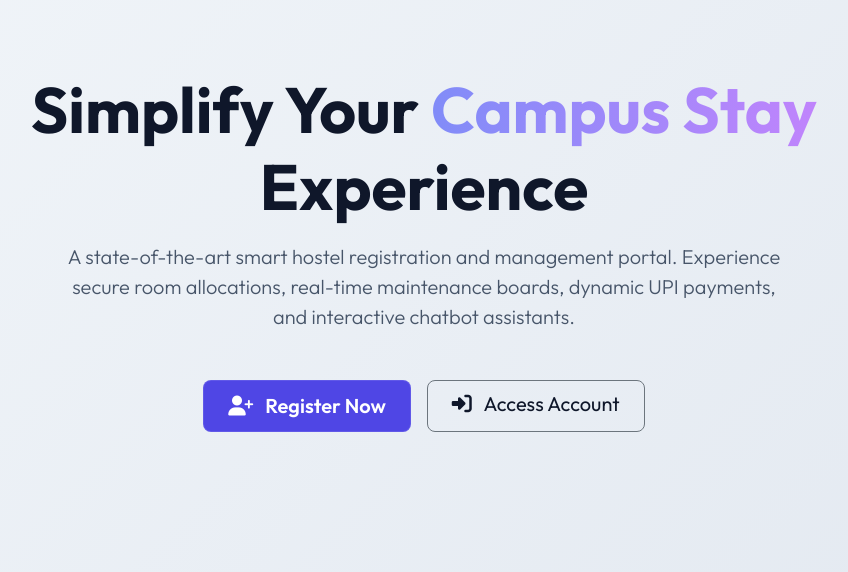
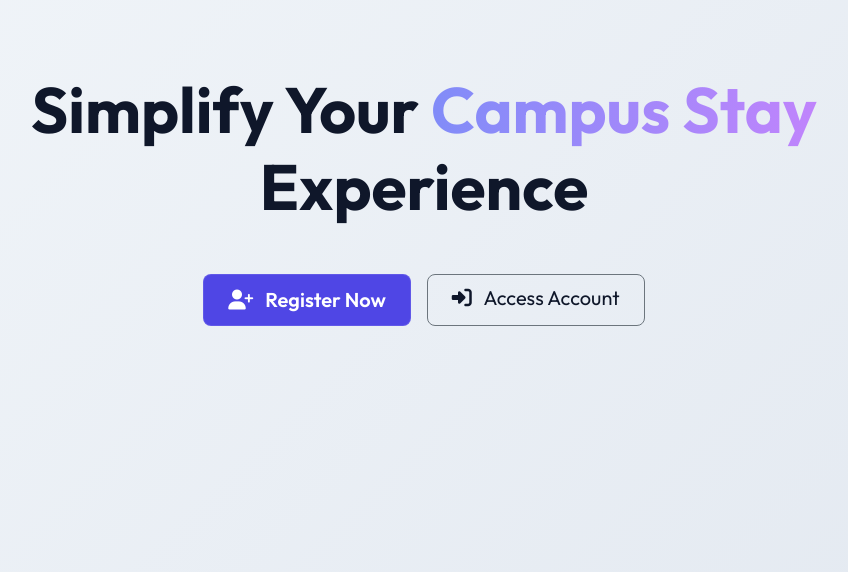
Before and after one commit to mopurudinesh/CampusStay, a Django app: page / in a window 1280 px wide. Shown: the part 60-632 px from the top of the page, without its empty margins (216-1064 px from the left). Run offline with Django 5.2, Linux system fonts and the light colour scheme.

Commit message:
Remove description paragraph from index.html
Removed the description paragraph about the hostel portal.

```diff
--- a/templates/index.html
+++ b/templates/index.html
@@ -10,7 +10,6 @@
             Simplify Your <span class="gradient-text">Campus Stay</span> Experience
         </h1>
         <p class="lead text-secondary mb-5 px-md-5">
-            A state-of-the-art smart hostel registration and management portal. Experience secure room allocations, real-time maintenance boards, dynamic UPI payments, and interactive chatbot assistants.
         </p>
 
         <div class="d-flex flex-wrap justify-content-center gap-3 mb-5">
```
